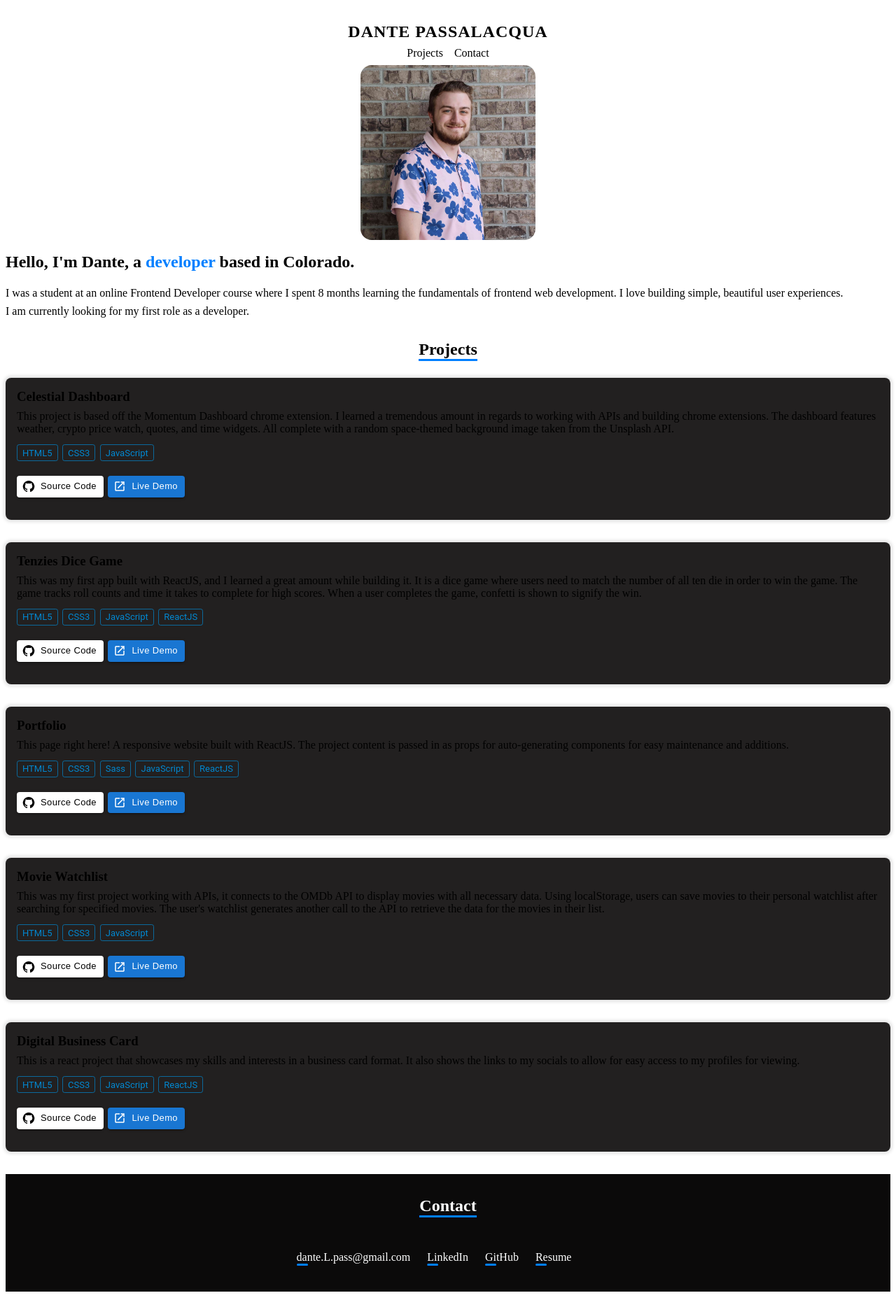
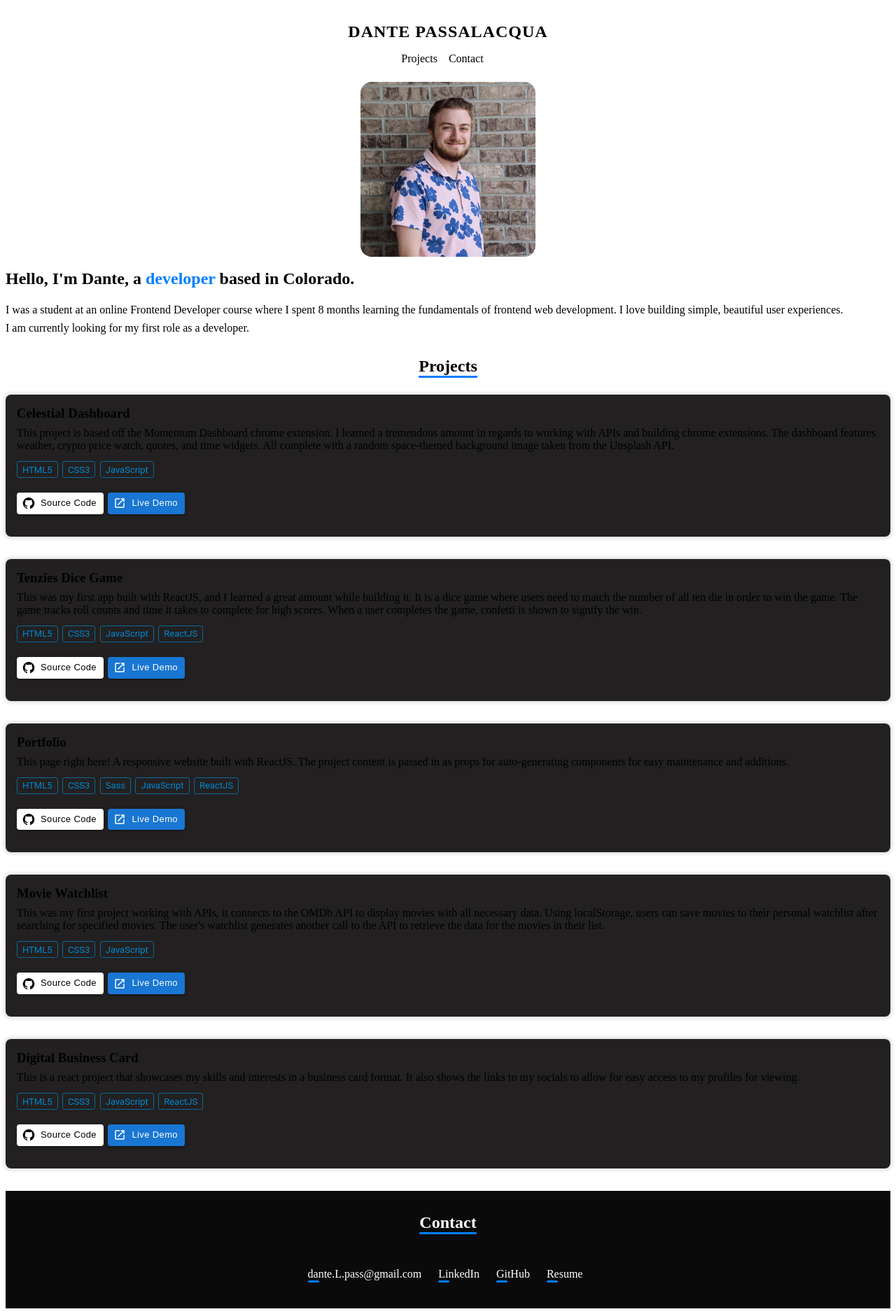
Before and after one commit to dpass47/portfolio, a React (Create React App) app: page / in a window 1280 px wide. Shown: the whole page at 70% size. Before the commit the page ends 1854 px from the top, so only its background shows below. Built offline with nearby package versions, Linux system fonts and the light colour scheme; the HTML template or start-up script is replaced by a standard one; a web font is replaced by a local one.

Commit message:
styling fixes

```diff
--- a/src/styles/Footer.css
+++ b/src/styles/Footer.css
@@ -12,7 +12,7 @@
   margin: 0 auto 1em;
 }
 
-.contact-links a {
+.contact-link {
   color: #fff;
   text-decoration: none;
   margin: 1em 2em 0 -0.5em;
@@ -21,7 +21,7 @@
   position: relative;
   clip-path: polygon(0 0, 100% 0, 100% 100%, 0% 100%);
 }
-.contact-links a:before, .contact-links a:after {
+.contact-link:before, .contact-link:after {
   position: absolute;
   content: "";
   border-bottom: 3px solid #007fff;
@@ -29,25 +29,25 @@
   bottom: 0.3em;
   transition: transform 0.5s cubic-bezier(0.075, 0.82, 0.165, 1);
 }
-.contact-links a:before {
+.contact-link:before {
   width: 1em;
   transform-origin: left;
 }
-.contact-links a:after {
+.contact-link:after {
   width: 100%;
   left: 1em;
   transform: translateX(110%);
 }
-.contact-links a:hover:before {
+.contact-link:hover:before {
   transform: scaleX(0.3);
 }
-.contact-links a:hover:after {
+.contact-link:hover:after {
   transform: translateX(0);
 }
-.contact-links a:hover {
+.contact-link:hover {
   color: #cacaca;
 }
-.contact-links a a:last-of-type {
+.contact-link:last-of-type {
   margin-right: 0;
 }
 
--- a/src/styles/Footer.scss
+++ b/src/styles/Footer.scss
@@ -13,8 +13,7 @@
 	}
 }
 
-.contact-links {
-	a {
+.contact-link {
 	color: #fff;
 	text-decoration: none;
 	margin: 1em 2em 0 -0.5em;
@@ -56,8 +55,7 @@
 		color: #cacaca;
 	}
 
-		a:last-of-type {
+	&:last-of-type {
 		margin-right: 0;
 	}
 }
-}
--- a/src/styles/Header.css
+++ b/src/styles/Header.css
@@ -15,18 +15,18 @@ header {
 
 .header-links {
   font-size: 1rem;
-  margin: 0 auto;
+  margin: 0.5em auto 1em;
   padding: 0;
   display: flex;
   justify-content: space-around;
   align-items: center;
   cursor: pointer;
 }
-.header-links p:first-of-type {
+.header-links a:first-of-type {
   margin-right: 1em;
 }
-.header-links p:hover {
-  color: #e8e8e8;
+.header-links a:hover {
+  color: #cacaca;
 }
 
 /*# sourceMappingURL=Header.css.map */
--- a/src/styles/Header.scss
+++ b/src/styles/Header.scss
@@ -15,18 +15,18 @@ header {
 
 .header-links {
 	font-size: 1rem;
-	margin: 0 auto;
+	margin: 0.5em auto 1em;
 	padding: 0;
 	display: flex;
 	justify-content: space-around;
 	align-items: center;
 	cursor: pointer;
 
-	p:first-of-type {
+	a:first-of-type {
 		margin-right: 1em;
 	}
 
-	p:hover {
-		color: #e8e8e8;
+	a:hover {
+		color: #cacaca;
 	}
 }
```
Lines whose indentation alone changed are shown as unchanged.
